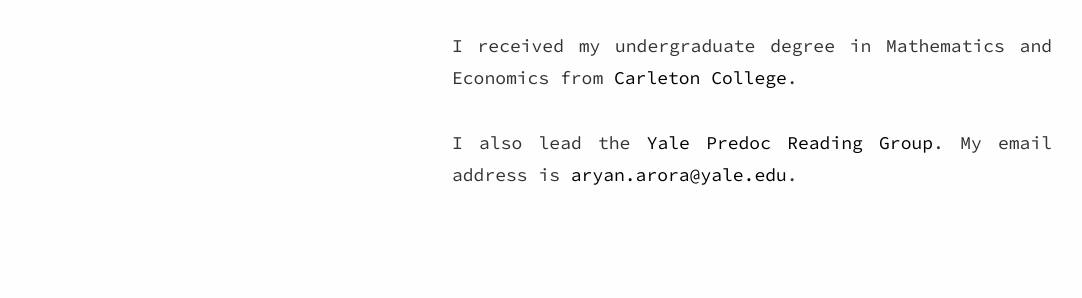
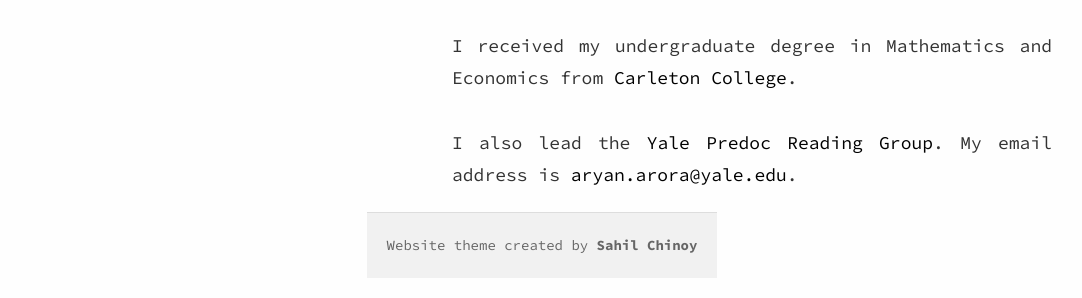
Before and after one commit to aryan-arora-01/AryanArora.github.io, a plain HTML site: page index.html in a window 1280 px wide. Shown: the part 620-918 px from the top of the page, without its empty margins (98-1180 px from the left). Before the commit the page ends 832 px from the top, so only its background shows below. Drawn offline with Linux system fonts and the light colour scheme.

Commit message:
Update index.html

```diff
--- a/index.html
+++ b/index.html
@@ -92,4 +92,7 @@
         </div>
     </div>
 </body>
+    <footer style="text-align: center; padding: 20px; background-color: #f1f1f1; margin-top: 20px;">
+    <p style="margin: 0;">Website theme created by <strong>Sahil Chinoy</strong></p>
+</footer>
 </html>
```
